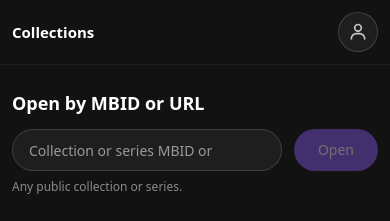
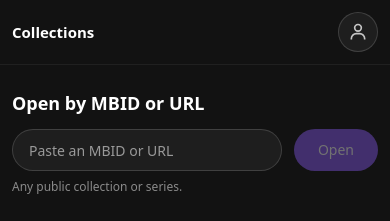
Before and after one commit to tmdecker/collection-browser-for-musicbrainz, a Next.js app: page /collections in a window 390 px wide. Shown: the top 221 px of the page. Built offline with nearby package versions, Linux system fonts and the light colour scheme.

Commit message:
fix(ui): Open by MBID field no longer cuts off its placeholder on phones

```diff
--- a/src/components/CollectionsPage.tsx
+++ b/src/components/CollectionsPage.tsx
@@ -215,8 +215,8 @@ export default function CollectionsPage() {
             value={input}
             onChange={e => setInput(e.target.value)}
             onKeyDown={e => { if (e.key === 'Enter') openValidated(); }}
-            placeholder="Collection or series MBID or URL"
-            className="block w-full h-[42px] pl-4 pr-16 text-sm text-white placeholder:text-white/55 bg-background-control rounded-full border border-white/15 hover:border-white/35 focus:ring-2 focus:ring-primary focus:border-primary focus:outline-none transition-colors"
+            placeholder="Paste an MBID or URL"
+            className={`block w-full h-[42px] pl-4 ${input ? 'pr-16' : 'pr-4'} text-sm text-white placeholder:text-white/55 bg-background-control rounded-full border border-white/15 hover:border-white/35 focus:ring-2 focus:ring-primary focus:border-primary focus:outline-none transition-colors`}
           />
           {input && (
             <button
```
Also changed, not shown: 1 other file (tests, documents, lock files or other folders).
